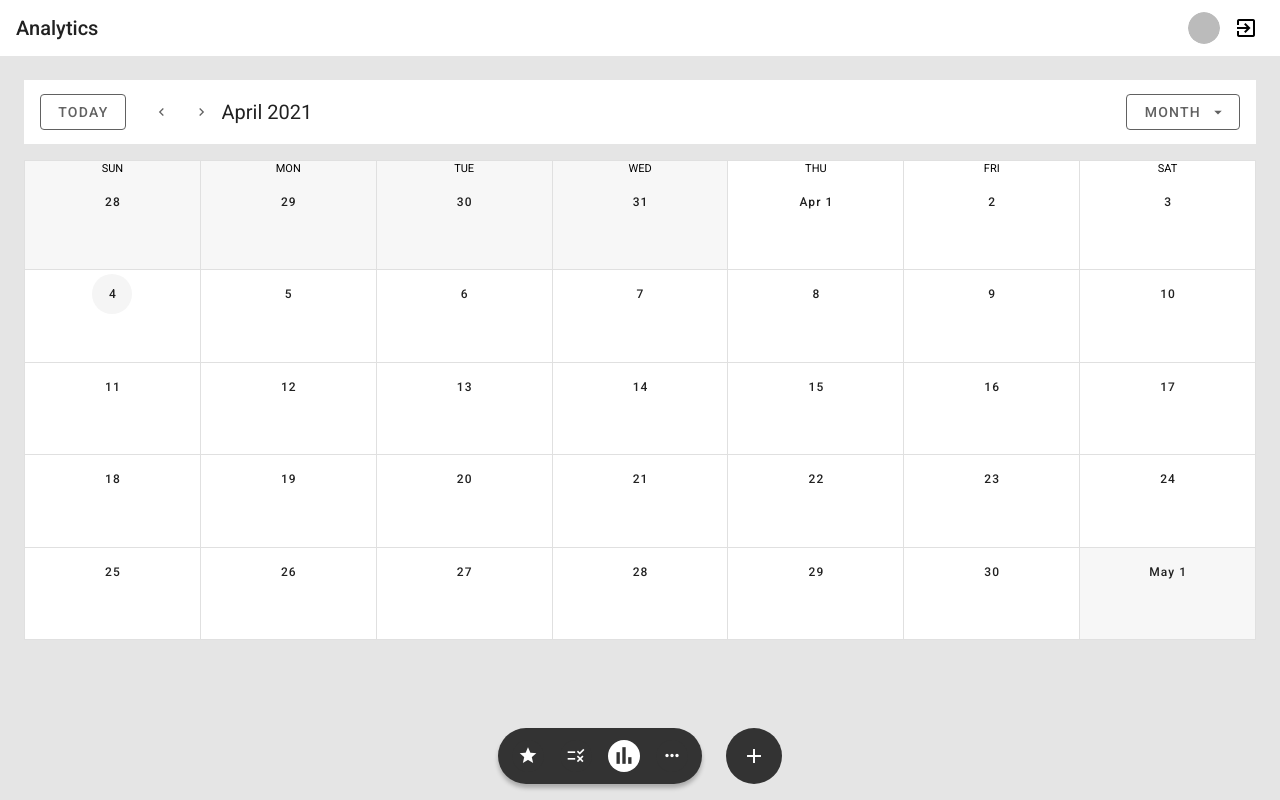
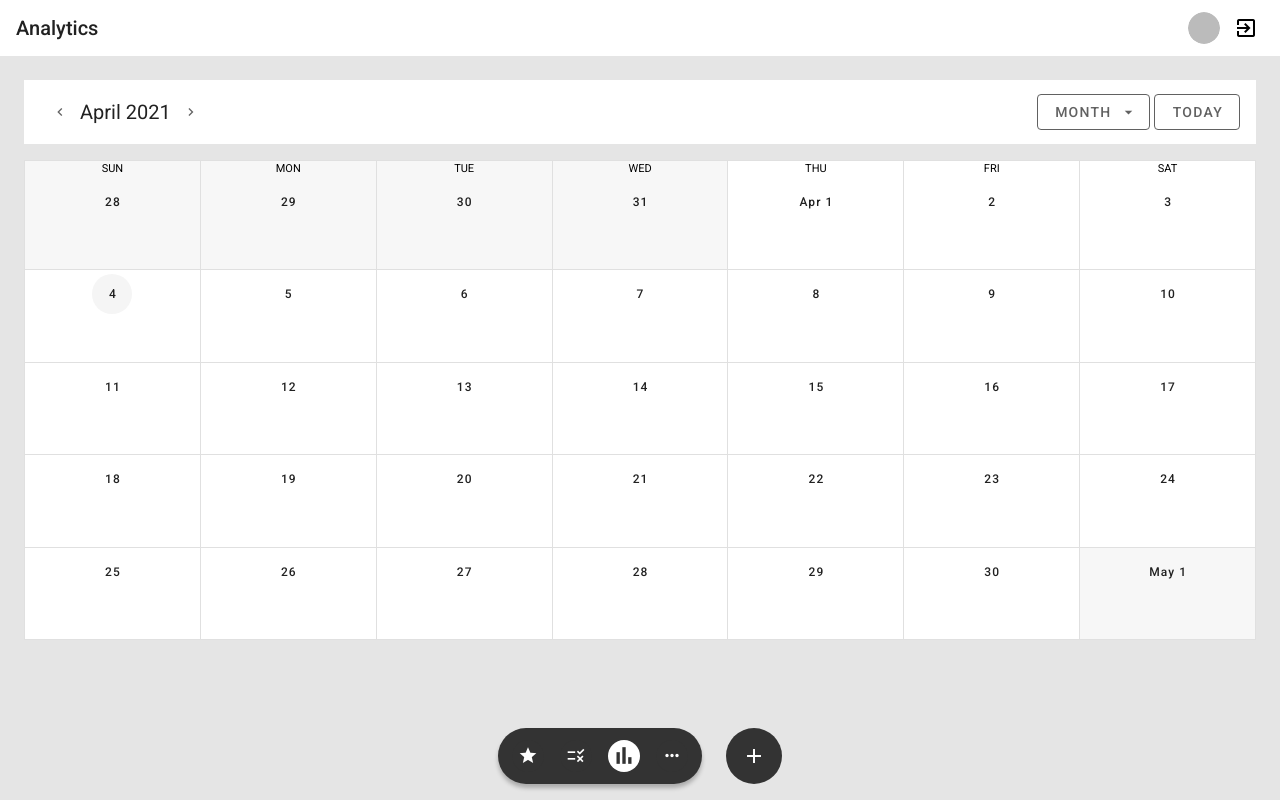
Before and after one commit to Laexssi/DailyFlow, a Vue app: page /analytics in a window 1280 px wide. Built offline with nearby package versions, Linux system fonts and the light colour scheme; no server answers; the database is empty; sample sign-in values are in the browser's storage.

Commit message:
add calendar event styles

```diff
--- a/src/screens/Analytics/index.vue
+++ b/src/screens/Analytics/index.vue
@@ -3,13 +3,6 @@
     <v-sheet height="64">
       <v-toolbar
       flat>
-        <v-btn
-        outlined
-        class="mr-4"
-        color="grey darken-2"
-        @click="setToday">
-          Today
-        </v-btn>
         <v-btn
         fab
         text
@@ -20,6 +13,11 @@
             mdi-chevron-left
           </v-icon>
         </v-btn>
+
+        <v-toolbar-title v-if="$refs.calendar">
+          {{ $refs.calendar.title }}
+        </v-toolbar-title>
+
         <v-btn
         fab
         text
@@ -30,10 +28,9 @@
             mdi-chevron-right
           </v-icon>
         </v-btn>
-        <v-toolbar-title v-if="$refs.calendar">
-          {{ $refs.calendar.title }}
-        </v-toolbar-title>
+
         <v-spacer/>
+
         <v-menu
         bottom
         right>
@@ -42,28 +39,41 @@
             outlined
             color="grey darken-2"
             v-bind="attrs"
-            v-on="on">
+            v-on="on"
+            class="mr-1">
               <span>{{ typeToLabel[type] }}</span>
+
               <v-icon right>
                 mdi-menu-down
               </v-icon>
             </v-btn>
           </template>
+
           <v-list>
             <v-list-item @click="type = 'day'">
               <v-list-item-title>Day</v-list-item-title>
             </v-list-item>
+
             <v-list-item @click="type = 'week'">
               <v-list-item-title>Week</v-list-item-title>
             </v-list-item>
+
             <v-list-item @click="type = 'month'">
               <v-list-item-title>Month</v-list-item-title>
             </v-list-item>
+
             <v-list-item @click="type = '4day'">
               <v-list-item-title>4 days</v-list-item-title>
             </v-list-item>
           </v-list>
         </v-menu>
+
+        <v-btn
+        outlined
+        color="grey darken-2"
+        @click="setToday">
+          Today
+        </v-btn>
       </v-toolbar>
     </v-sheet>
 
@@ -193,9 +203,14 @@
     overflow-x: hidden;
   }
 
-  .v-event {
-    height: 100px !important;
-    width: auto;
+  .v-calendar-daily {
+    overflow: auto !important;
+    .v-event {
+      height: 65px !important;
+      width: auto !important;
+      border: 1px solid;
+      margin-bottom: 8px !important;
+    }
   }
 
   .v-calendar-daily__body {
```
